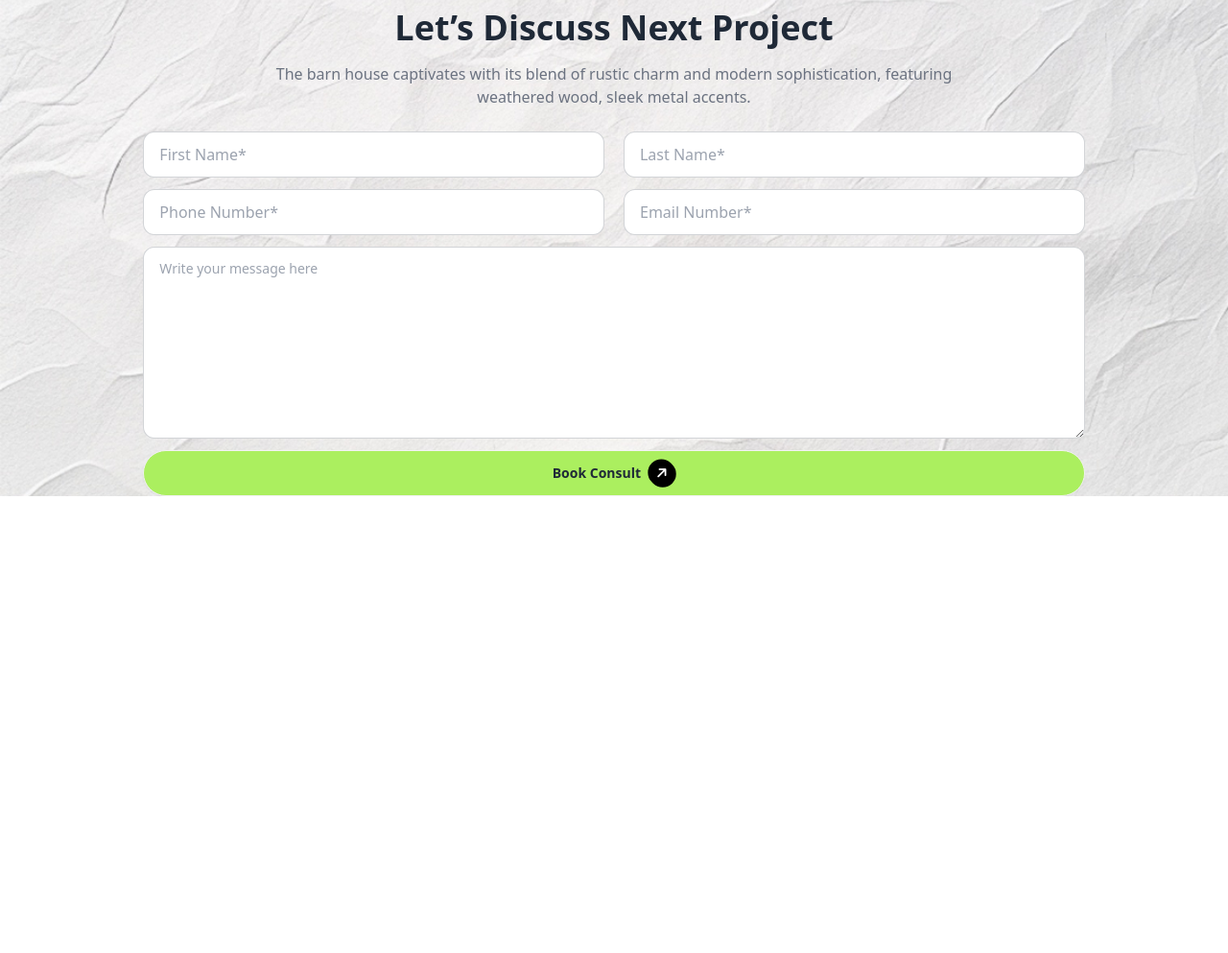
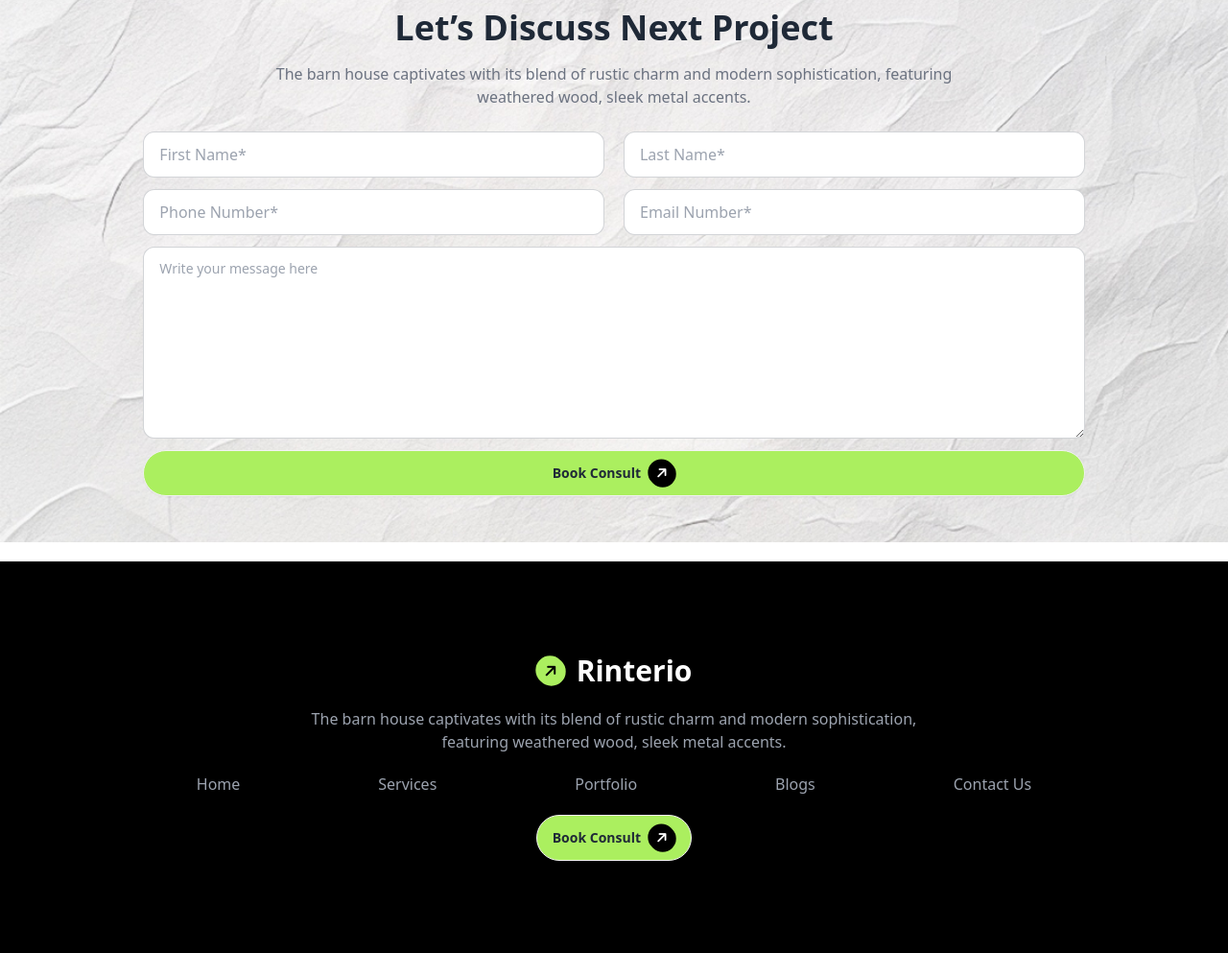
Before and after one commit to Tonmoy-1/My-3rd-Assignment-B10, a plain HTML site: page index.html in a window 1280 px wide. Shown: the part 2388-3381 px from the top of the page at 96% size. Before the commit the page ends 2905 px from the top, so only its background shows below. Drawn offline with nearby package versions, Linux system fonts and the light colour scheme.

Commit message:
footer section done

```diff
--- a/index.html
+++ b/index.html
@@ -462,7 +462,7 @@
             placeholder="Write your message here"
           ></textarea>
           <a
-            class="btn bg-[#ABEF5F] rounded-full font-bold col-span-2 mt-3 w-full"
+            class="btn bg-[#ABEF5F] rounded-full font-bold col-span-2 mt-3 w-full mb-12"
             >Book Consult<i
               class="fa-solid fa-arrow-right bg-black text-white rounded-full -rotate-45 p-2"
             ></i
@@ -474,7 +474,38 @@
     <!-- main section end -->
 
     <!-- footer section start -->
-    <footer></footer>
+    <footer>
+      <div class="flex flex-col text-center p-10 lg:p-24 gap-y-5 bg-black mt-5">
+        <div class="flex gap-3 items-center justify-center">
+          <i
+            class="fa-solid fa-arrow-right bg-[#ABEF5F] text-black rounded-full -rotate-45 p-2"
+          ></i>
+          <a class="lg:text-3xl md:text-2xl font-bold text-white">Rinterio</a>
+        </div>
+        <p class="text-gray-400 lg:w-3/5 mx-auto w-full">
+          The barn house captivates with its blend of rustic charm and modern
+          sophistication, featuring weathered wood, sleek metal accents.
+        </p>
+        <div>
+          <ul
+            class="gap-y-2 lg:flex justify-between w-4/5 mx-auto text-gray-400"
+          >
+            <li><a>Home</a></li>
+            <li><a>Services</a></li>
+            <li><a>Portfolio</a></li>
+            <li><a>Blogs</a></li>
+            <li><a>Contact Us</a></li>
+          </ul>
+        </div>
+        <div>
+          <a class="btn bg-[#ABEF5F] rounded-full font-bold"
+            >Book Consult<i
+              class="fa-solid fa-arrow-right bg-black text-white rounded-full -rotate-45 p-2"
+            ></i
+          ></a>
+        </div>
+      </div>
+    </footer>
     <!--footersection end -->
   </body>
 </html>
```
